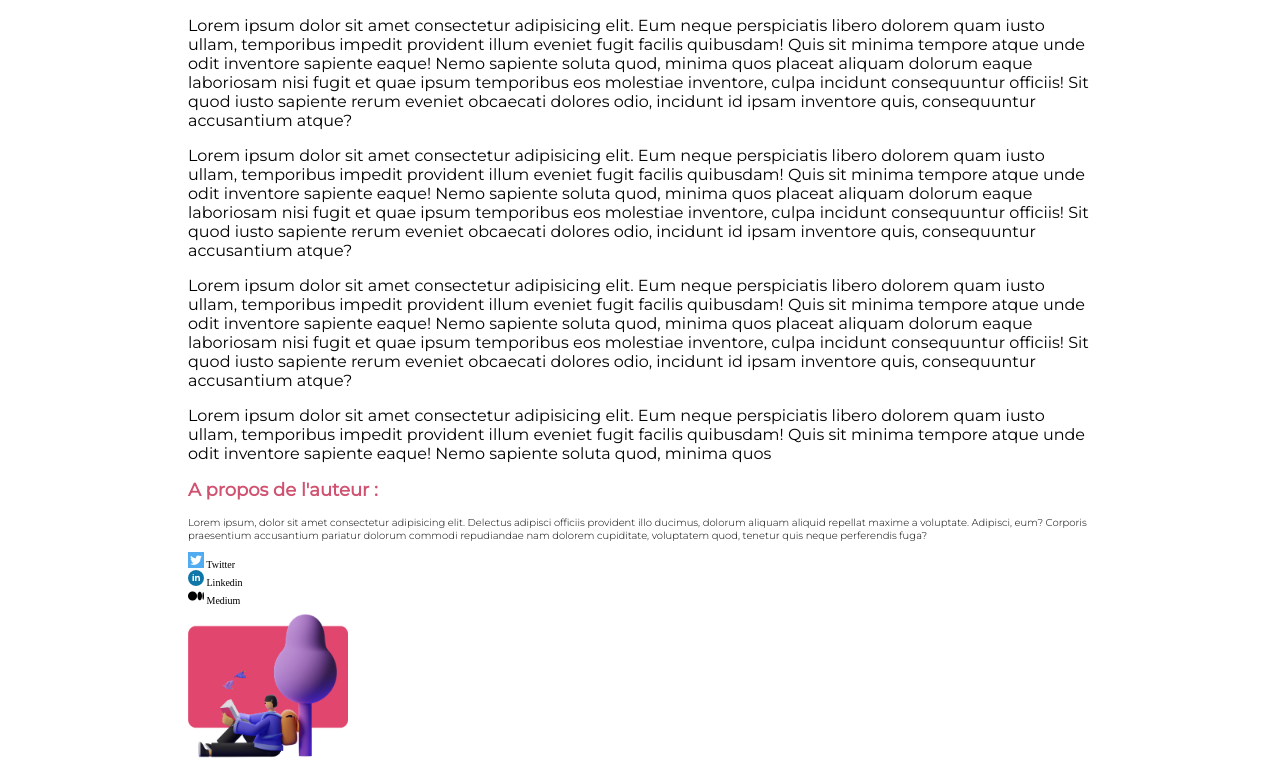
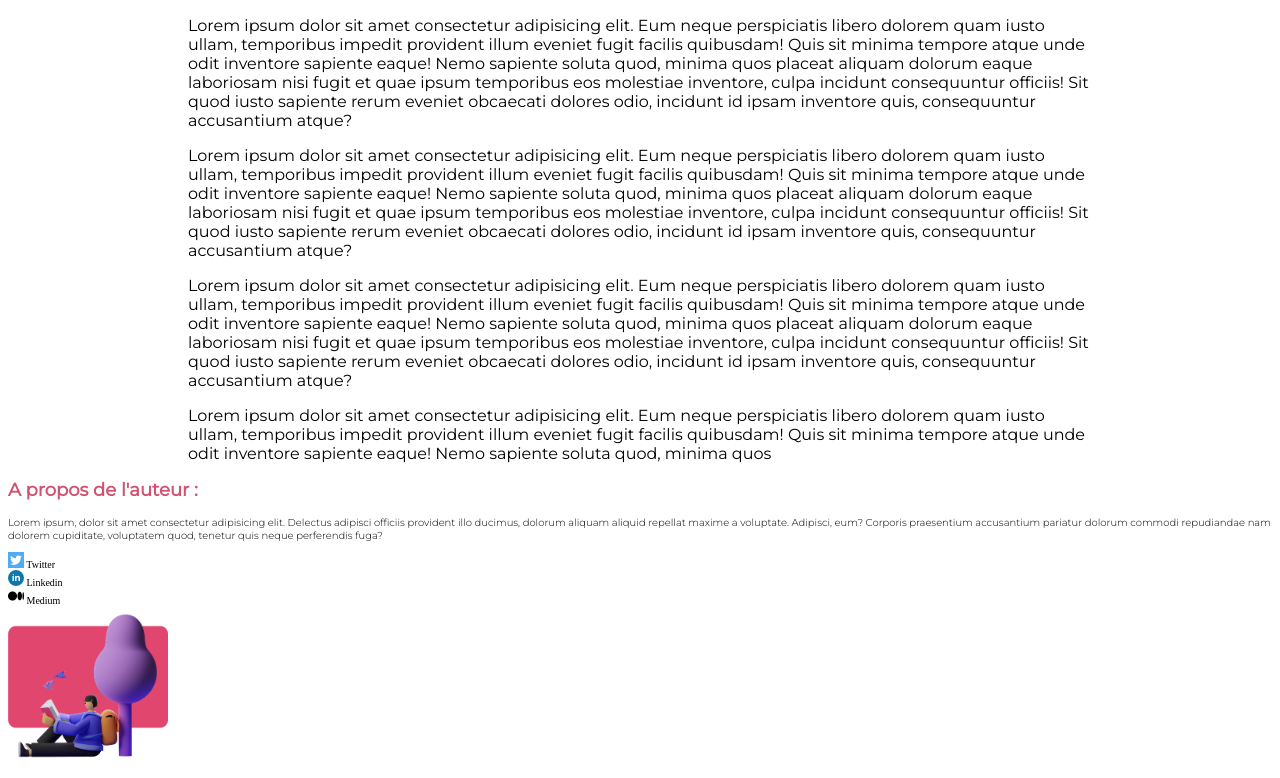
Before and after one commit to tashteba/ExEnGruop, a plain HTML site: page article.html in a window 1280 px wide. Shown: the part 1514-2292 px from the top of the page. Drawn offline with Linux system fonts and the light colour scheme.

Commit message:
first pull

```diff
--- a/article.html
+++ b/article.html
@@ -103,6 +103,14 @@
         </section>
 
         <aside>
+
+
+        </aside>
+    </main>
+
+    <footer>
+        <nav>
+            <div class="bloc_text">
             <h1 class="h1_propos">A propos de l'auteur :</h1>
             <p class="p_propos">
                 Lorem ipsum, dolor sit amet consectetur adipisicing elit. Delectus adipisci officiis provident
@@ -110,7 +118,7 @@
                 praesentium accusantium pariatur dolorum commodi repudiandae nam dolorem cupiditate,
                 voluptatem quod, tenetur quis neque perferendis fuga?
             </p>
-
+            </div>
             <div class="end_page">
                 <div class="twitter_link">
                     <img src="twitter.png" alt="Logo Twitter">
@@ -133,12 +141,6 @@
 
             </div>
 
-        </aside>
-    </main>
-
-    <footer>
-        <nav>
-
         </nav>
     </footer>
 
```
Also changed, not shown: style.css (line endings or trailing spaces).
